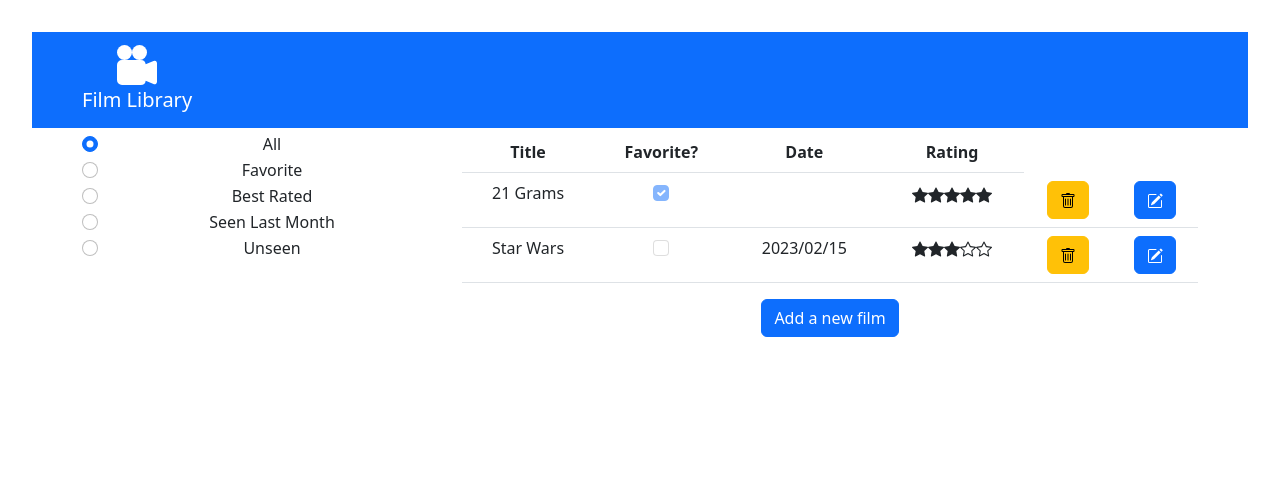
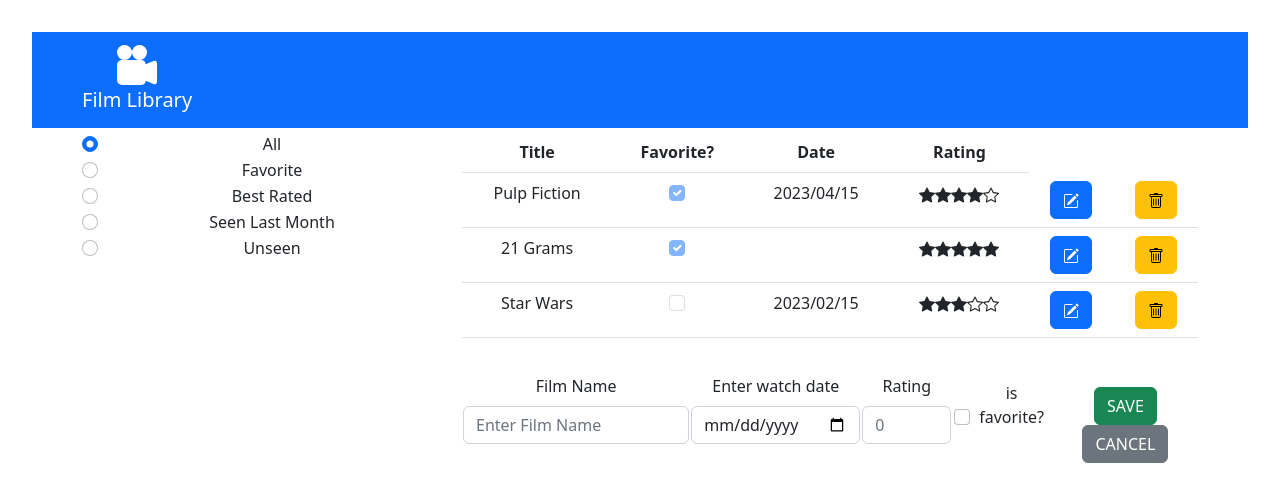
Before and after one commit to manuelfissore/WA_labs, a React (Vite) app in the folder Lab6/: page / in a window 1280 px wide. Both pictures are taken after a click on the button 1071 px from the left and 199 px from the top of the page. Shown: the top 502 px of the page. Built offline with nearby package versions, Linux system fonts and the light colour scheme.

Commit message:
edit improved, but doesn't work

```diff
--- a/Lab6/src/AnswerForm.jsx
+++ b/Lab6/src/AnswerForm.jsx
@@ -9,6 +9,16 @@
     const [favorite, setFavorite] = useState((props.addNewOrEdit=='edit')?props.film.isFavorite:false);
     const [rating, setRating] = useState((props.addNewOrEdit=='edit')?props.film.Rating:0);
     const [date, setDate] = useState((props.addNewOrEdit=='edit')?props.film.Date:dayjs().format('YYYY-MM-DD'));
+
+    function handleAdd(){
+        props.changeAddEditMode('false')
+        props.handleAdd(name, favorite, date, rating);
+    }
+
+    function handleSave(){
+        props.changeAddEditMode('false')
+        props.handleSave(name, favorite, date, rating);
+    }
 
     return <table>
         <tbody>
@@ -39,11 +49,15 @@
 
                 <td><Form.Group controlId="addButton">
                     <Form.Label className='fw-light'>&nbsp;</Form.Label><br />
-                    <Button variant='success' id="addbutton" onClick={() => {(props.addNewOrEdit==edit)?props.handleSave(name, favorite, date, rating):props.handleAdd(name, favorite, date, rating);props.setAddNewOrEdit('false')}}>ADD</Button>
+                    {console.log(props.addNewOrEdit)}
+                    {props.addNewOrEdit=='add' && <Button variant='success' id="addbutton" onClick={handleAdd}>ADD</Button>}
+                    {props.addNewOrEdit=='edit' && <Button variant='success' id="addbutton" onClick={handleSave}>SAVE</Button>}
+                    {' '}<Button variant='secondary' id="addbutton" onClick={props.handleCancel}>CANCEL</Button>
                 </Form.Group>
                 </td>
             </tr>
         </tbody>
     </table>
 }
+
 export {EditOrNewFilm}
--- a/Lab6/src/App.jsx
+++ b/Lab6/src/App.jsx
@@ -38,7 +38,7 @@
     filter_favorite : {label:"filter-fav", id:"fav", filteredFilms: function(){ return films.filter(film=>film.isFavorite==true)}},
     filter_bestRated : {label:"filter-br", id:"bestRated", filteredFilms: function(){return films.filter(film=>film.Rating==5)}},
     filter_recentlySeen : {label:"filter-rs", id:"recentlySeen", filteredFilms:function(){return films.filter(recentlySeen)}},
-    filter_unseen:{label:"filter-unseen", id:"unseen", filteredFilms: function(){return films.filter(film=>films.Date=='undefined')}}
+    filter_unseen:{label:"filter-unseen", id:"unseen", filteredFilms: function(){return films.filter(film=>film.Date=='undefined')}}
   }
 
   const recentlySeen = (f) =>{
@@ -83,8 +83,8 @@
       <Row>
         <Col sm={4}><Filters activeState={activeState}/></Col>
         <Col sm={8}>
-          <FilmLibrary films={films} activeFilters={activeFilters} deleteFilm={deleteFilm} filters={filters} addNewOrEdit={addNewOrEdit} changeAddEditMode={changeAddEditMode} handleSave={handleSave}/>
-          <AddFilm addNewOrEdit={addNewOrEdit} changeAddEditMode={changeAddEditMode} handleAdd={handleAdd}/>
+          <FilmLibrary films={films} activeFilters={activeFilters} deleteFilm={deleteFilm} filters={filters} addNewOrEdit={addNewOrEdit} changeAddEditMode={changeAddEditMode} handleSave={handleSave} handleAdd={handleAdd}/>
+          <AddFilm addNewOrEdit={addNewOrEdit} changeAddEditMode={changeAddEditMode}/>
         </Col>
       </Row>
     </Container>
--- a/Lab6/src/Components.jsx
+++ b/Lab6/src/Components.jsx
@@ -1,4 +1,4 @@
-import {React} from 'react'
+import {React, useState} from 'react'
 import { Badge, Button, Col, Form, Row, Table, Container, Navbar, FormCheck } from 'react-bootstrap';
 import dayjs from "dayjs";
 import { CameraReelsFill, StarFill, Star, Trash, PencilSquare} from "react-bootstrap-icons";
@@ -6,15 +6,14 @@
 import { EditOrNewFilm } from './AnswerForm';
 
 function FilmLibrary(props) {
+    const[filmToEdit, setFilmToEdit] = useState(null);
 
     if (props.films) {
-        console.log("FilmLibrary, props.film belove")
-        console.log(props.films);
         return (<>
-            <FilmDetails films={props.films} deleteFilm={props.deleteFilm} activeFilter={props.activeFilters} filters={props.filters}  handleSave={props.handleSave} addNewOrEdit={props.addNewOrEdit} changeAddEditMode={props.changeAddEditMode}/>
+        <FilmDetails films={props.films} deleteFilm={props.deleteFilm} activeFilter={props.activeFilters} filters={props.filters}  changeAddEditMode={props.changeAddEditMode} setFilmToEdit={setFilmToEdit} />
+        {props.addNewOrEdit=='add' &&  <EditOrNewFilm addNewOrEdit={props.addNewOrEdit} changeAddEditMode={props.changeAddEditMode} handleAdd={props.handleAdd}/>}
+        {props.addNewOrEdit=='edit' && <EditOrNewFilm film={(filmToEdit!=null)?filmToEdit:console.log('film non passato correttamente')} addNewOrEdit={props.addNewOrEdit} changeAddEditMode={props.changeAddEditMode} handleSave={props.handleSave}/>}
         </>)
-    } else {
-        return <div>"Film undefined"</div>
     }
 
 
@@ -63,7 +62,7 @@
                 </tr>
             </thead>
             <tbody>
-                <FilmFiltered deleteFilm={props.deleteFilm} activeFilter={props.activeFilter} filters={props.filters} handleSave={props.handleSave} addNewOrEdit={props.addNewOrEdit} changeAddEditMode={props.changeAddEditMode}/>
+                <FilmFiltered deleteFilm={props.deleteFilm} activeFilter={props.activeFilter} filters={props.filters} changeAddEditMode={props.changeAddEditMode} setFilmToEdit={props.setFilmToEdit}/>
             </tbody>
         </Table>
     </>
@@ -72,26 +71,19 @@
 
 function FilmFiltered(props) {
     const date = dayjs();
-    return <>{props.filters[props.activeFilter].filteredFilms().map(f => <FilmRow key={f.ID} film={f} deleteFilm={props.deleteFilm} handleSave={props.handleSave} addNewOrEdit={props.addNewOrEdit} changeAddEditMode={props.changeAddEditMode}/>)}</>
+    return <>{props.filters[props.activeFilter].filteredFilms().map(f => <FilmRow key={f.ID} film={f} deleteFilm={props.deleteFilm} changeAddEditMode={props.changeAddEditMode} setFilmToEdit={props.setFilmToEdit}/>)}</>
 }
 
 
-function handleEdit(film, props){
-    props.changeAddEditMode('edit');
-    return (<><EditOrNewFilm film={film} addNewOrEdit={props.addNewOrEdit} setaddNewOrEdit={props.setaddNewOrEdit} handleSave={props.handleSave} /></>)
-}
-
 function FilmRow(props){
-    console.log("FilmRow, film by film by copy belove")
-    console.log(props.film);
     return (<>
         <tr>
             <td>{props.film.Title}</td>
             <td><DisplayFav film={props.film}/> </td>
             <td>{(props.film.Date=='undefined')?'':(props.film.Date.format('YYYY/MM/DD'))}</td>
             <td>{<RatingStar film={props.film}/>}</td>
+            <td><Button variant='primary' onClick={()=>{{{props.changeAddEditMode('edit'); props.setFilmToEdit(props.film)}}}}>{<PencilSquare/>}</Button></td>
             <td><Button variant='warning' onClick={()=>{props.deleteFilm(props.film.ID)}}>{<Trash/>}</Button></td>
-            <td><Button variant='primary' onClick={()=>{handleEdit(props.film, props)}}>{<PencilSquare/>}</Button></td>
         </tr>
     </>)
 }
@@ -171,12 +163,6 @@
 function AddFilm(props){
     if(props.addNewOrEdit=='false')
         return (<><Button variant="primary" onClick={() => props.changeAddEditMode('add')}> Add a new film</Button> </>)
-    if(props.addNewOrEdit=='add')
-    return (<>
-        <EditOrNewFilm setaddNewOrEdit={props.setaddNewOrEdit} handleAdd={props.handleAdd}/>
-        </>)
-
-
 }
 
 export { FilmLibrary, NameAndLogo, Filters, AddFilm};
```
